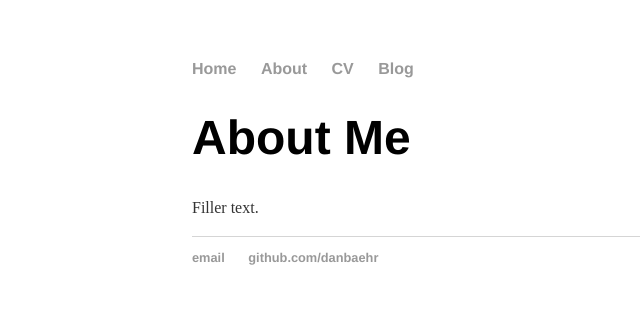
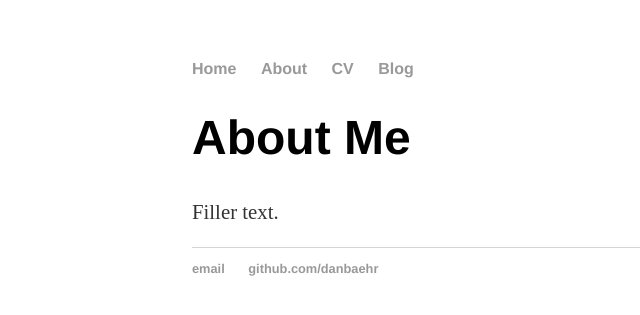
Before and after one commit to danbaehr/danbaehr.github.io, a Jekyll site: the page built from about/index.html, in a window 1280 px wide. Shown: the top 315 px of the page, without its empty margins (0-640 px from the left). Built offline with Jekyll 4.4.1, drawn with Linux system fonts in a browser that asks for light colours.

Commit message:
Update main.css

```diff
--- a/css/main.css
+++ b/css/main.css
@@ -24,7 +24,7 @@
     font-family:'Helvetica', 'Arial', 'Sans-Serif';
 }
 p {
-    font-size: 1.0em;
+    font-size: 1.3em;
     line-height: 1.4em;
     color: #333;
 }
@@ -35,7 +35,7 @@
 
 ul.posts {
     margin: 20px auto 40px;
-    font-size: 1.0em;
+    font-size: 1.5em;
 }
 
 ul.posts li {
```
